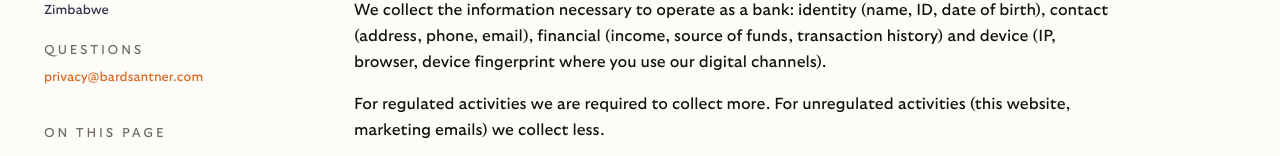
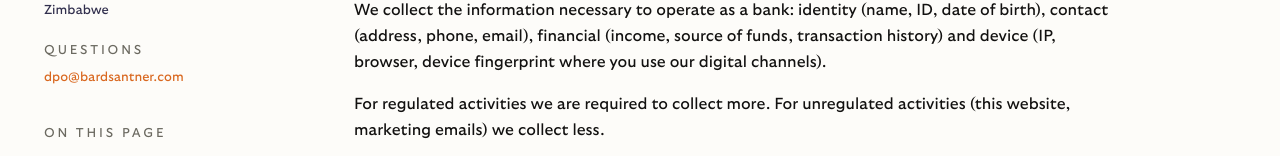
Before and after one commit to Mutombe/bard-platform-v1, a React (Vite) app in the folder frontend/: page /privacy in a window 1280 px wide. Shown: the part 642-798 px from the top of the page. Built offline with nearby package versions, Linux system fonts and the light colour scheme.

Commit message:
Privacy: change data-rights contact to dpo@bardsantner.com

```diff
--- a/frontend/src/pages/Privacy.jsx
+++ b/frontend/src/pages/Privacy.jsx
@@ -7,7 +7,7 @@ export default function Privacy() {
       path="/privacy"
       description="How Bard Santner collects, uses, retains and protects your personal information. Your rights under data-protection law and how to exercise them."
       lastUpdated="30 May 2026"
-      contactEmail="privacy@bardsantner.com"
+      contactEmail="dpo@bardsantner.com"
       sections={[
         {
           heading: "What we collect",
@@ -23,7 +23,7 @@ export default function Privacy() {
         },
         {
           heading: "Your rights",
-          body: "You have the right to access your data, correct it, request deletion of data we are not required to keep, object to processing for marketing, and complain to the data-protection authority if you believe we have mishandled your information.\n\nTo exercise any of these rights, email privacy@bardsantner.com with a description of what you are asking for and identifying information. We will respond within thirty days.",
+          body: "You have the right to access your data, correct it, request deletion of data we are not required to keep, object to processing for marketing, and complain to the data-protection authority if you believe we have mishandled your information.\n\nTo exercise any of these rights, email dpo@bardsantner.com with a description of what you are asking for and identifying information. We will respond within thirty days.",
         },
       ]}
     />
```
